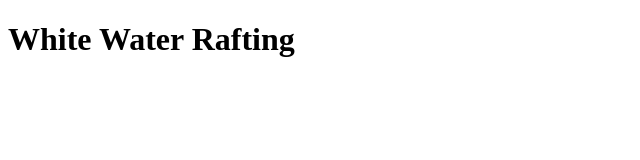
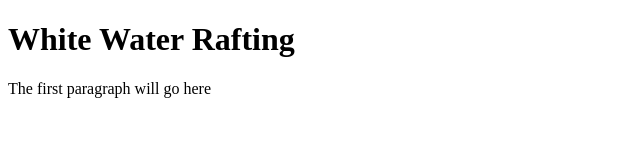
Before and after one commit to calevar/wwr, a plain HTML site: page index.html in a window 1280 px wide. Shown: the whole page, without its empty margins (0-640 px from the left). Drawn offline with Linux system fonts and the light colour scheme.

Commit message:
added paragraph

```diff
--- a/index.html
+++ b/index.html
@@ -8,5 +8,6 @@
 </head>
 <body>
     <h1>White Water Rafting</h1>
+    <p>The first paragraph will go here</p>
 </body>
 </html>
```
